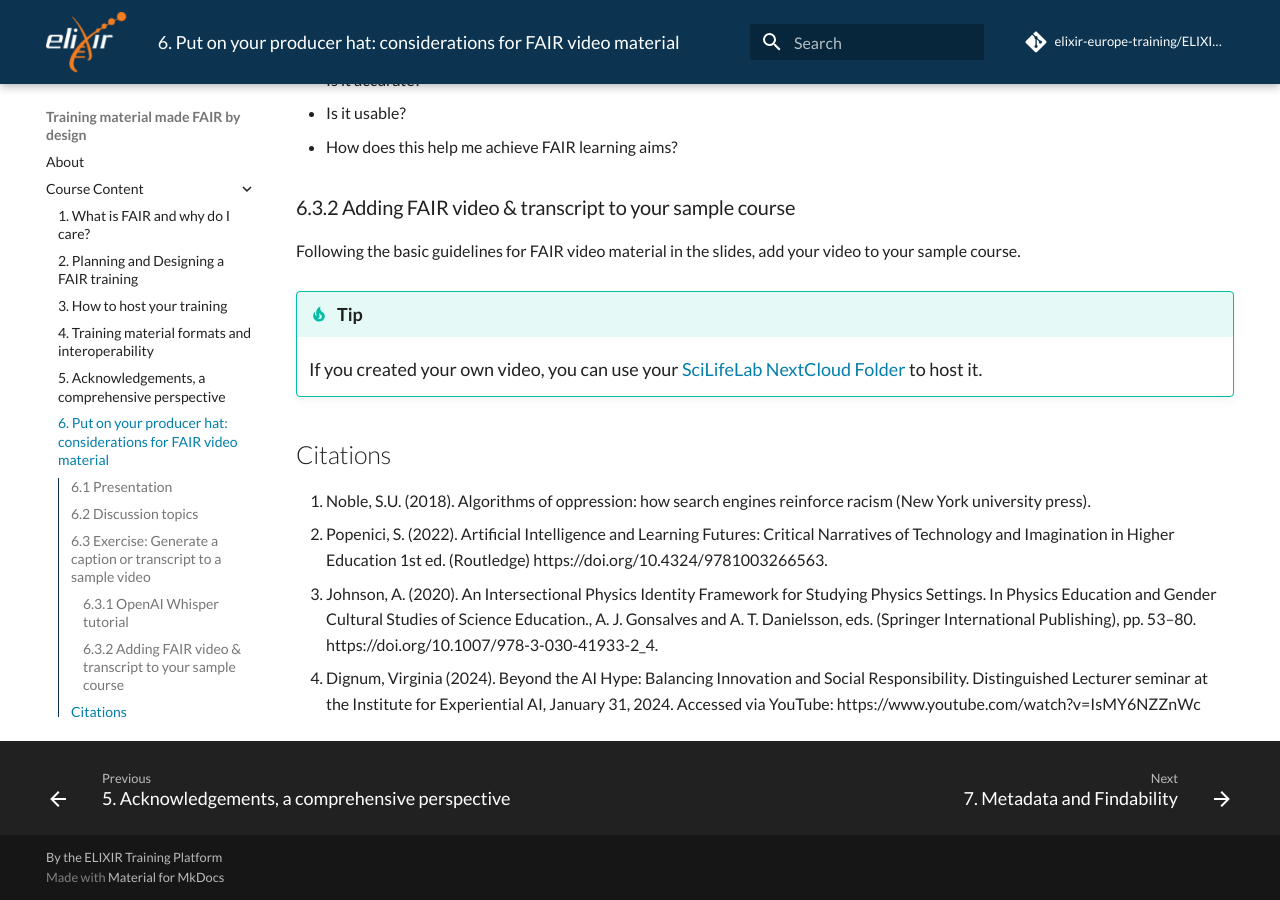
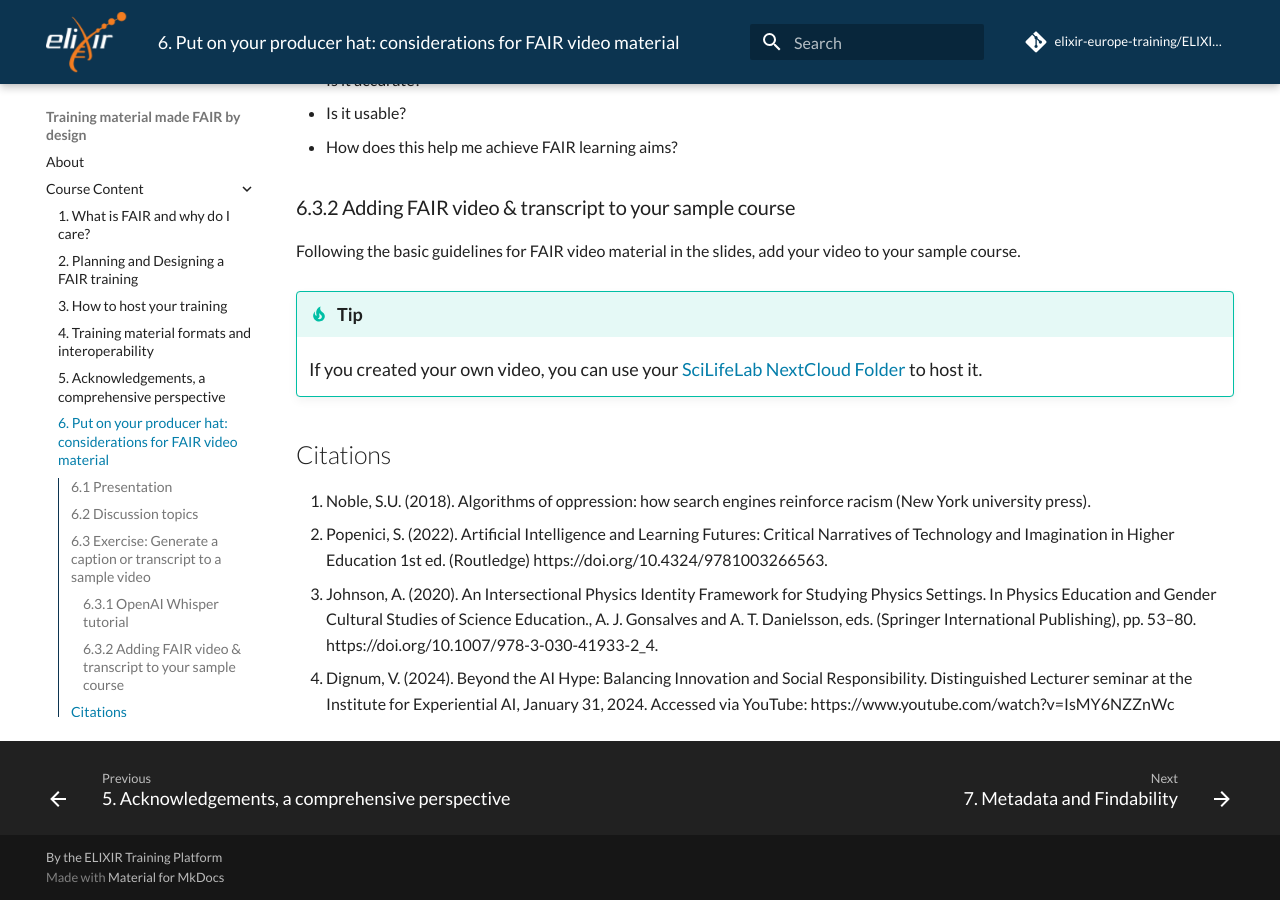
Before and after one commit to elixir-europe-training/ELIXIR-TrP-FAIR-Material-By-Design, an MkDocs documentation site: the page built from docs/chapters/chapter_06.md, in a window 1280 px wide and 900 px high, scrolled down 2217 px. Built offline with MkDocs 1.6.1 and Material for MkDocs 9.7.7, drawn with Linux system fonts in a browser that asks for light colours; comment, search, counter and statistics services are not loaded.

Commit message:
updating spellings

```diff
--- a/docs/chapters/chapter_06.md
+++ b/docs/chapters/chapter_06.md
@@ -62,4 +62,4 @@ Following the basic guidelines for FAIR video material in the slides, add your v
 1.	Noble, S.U. (2018). Algorithms of oppression: how search engines reinforce racism (New York university press).
 2.	Popenici, S. (2022). Artificial Intelligence and Learning Futures: Critical Narratives of Technology and Imagination in Higher Education 1st ed. (Routledge) https://doi.org/10.4324/9781003266563.
 3.	Johnson, A. (2020). An Intersectional Physics Identity Framework for Studying Physics Settings. In Physics Education and Gender Cultural Studies of Science Education., A. J. Gonsalves and A. T. Danielsson, eds. (Springer International Publishing), pp. 53–80. https://doi.org/10.1007/978-3-030-41933-2_4.
-4. Dignum, Virginia (2024). Beyond the AI Hype: Balancing Innovation and Social Responsibility. Distinguished Lecturer seminar at the Institute for Experiential AI, January 31, 2024. Accessed via YouTube: https://www.youtube.com/watch?v=IsMY6NZZnWc
+4. Dignum, V. (2024). Beyond the AI Hype: Balancing Innovation and Social Responsibility. Distinguished Lecturer seminar at the Institute for Experiential AI, January 31, 2024. Accessed via YouTube: https://www.youtube.com/watch?v=IsMY6NZZnWc
```
